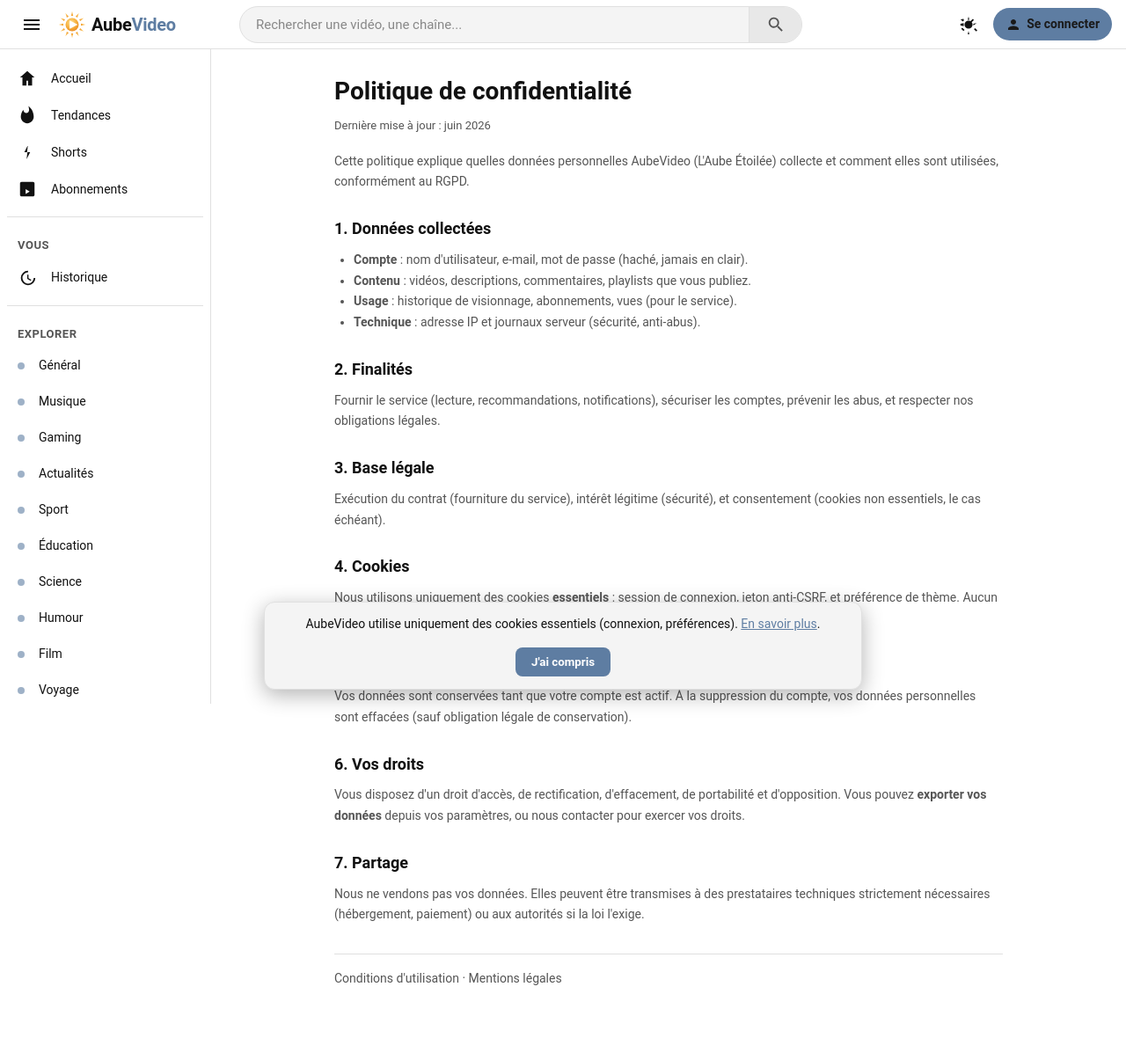
After one commit to Aube2023/AubeVideo, a Flask app: page /confidentialite in a window 1280 px wide. The commit adds this page. Shown: the whole page at 88% size. Run offline with Flask 3, Linux system fonts and the light colour scheme; some libraries are stand-ins or nearby versions.

Commit message:
Pages légales (RGPD) + bandeau cookies
- /conditions, /confidentialite, /mentions-legales (contenu FR adaptable).
- Bandeau de consentement cookies (essentiels uniquement) avec mémorisation.
- Footer dans la sidebar (liens légaux + copyright).
- service worker v8 -> v9 (CSS légal/cookies).

Co-Authored-By: Claude Opus 4.8 (1M context) <noreply@anthropic.com>

```diff
--- a/app.py
+++ b/app.py
@@ -444,6 +444,22 @@ def resend_verification():
             app.logger.exception("Renvoi vérification échoué")
     flash("E-mail de vérification renvoyé.", "success")
     return redirect(request.referrer or url_for("home"))
+
+
+# ---------- Pages légales (RGPD) ----------
+@app.route("/conditions")
+def terms():
+    return render_template("conditions.html")
+
+
+@app.route("/confidentialite")
+def privacy():
+    return render_template("confidentialite.html")
+
+
+@app.route("/mentions-legales")
+def legal_notice():
+    return render_template("mentions_legales.html")
 
 
 @app.route("/login/2fa", methods=["GET", "POST"])
--- a/static/css/v3.css
+++ b/static/css/v3.css
@@ -281,3 +281,36 @@ button:focus-visible, a:focus-visible, input:focus-visible, textarea:focus-visib
   border-radius: 6px; font-weight: 600; cursor: pointer; white-space: nowrap;
 }
 .verify-banner button:hover { background: var(--accent-hover); }
+
+/* ===== Pages légales ===== */
+.legal-page { max-width: 760px; line-height: 1.7; }
+.legal-page h1 { margin-bottom: 4px; }
+.legal-page h2 { margin: 26px 0 8px; font-size: 18px; }
+.legal-page p, .legal-page li { color: var(--text-dim); }
+.legal-page ul { padding-left: 22px; margin: 8px 0; }
+.legal-date { color: var(--text-muted); font-size: 13px; margin-bottom: 18px; }
+.legal-note { font-size: 13px; color: var(--text-muted); font-style: italic; }
+.legal-links { margin-top: 32px; padding-top: 16px; border-top: 1px solid var(--border); }
+
+/* ===== Footer sidebar ===== */
+.sidebar-foot { padding: 14px 12px 24px; font-size: 12px; }
+.sidebar-foot a { display: inline; color: var(--text-muted); margin-right: 10px; line-height: 1.9; }
+.sidebar-foot a:hover { color: var(--text); }
+.sidebar-foot .copy { color: var(--text-muted); margin-top: 8px; }
+
+/* ===== Bandeau cookies ===== */
+.cookie-banner {
+  position: fixed; bottom: 16px; left: 50%; transform: translateX(-50%);
+  max-width: 680px; width: calc(100% - 32px); z-index: 200;
+  display: flex; align-items: center; gap: 16px; flex-wrap: wrap; justify-content: center;
+  background: var(--bg-elev); border: 1px solid var(--border);
+  box-shadow: 0 6px 24px rgba(0,0,0,.3);
+  padding: 14px 18px; border-radius: 12px; font-size: 14px; color: var(--text);
+}
+.cookie-banner a { color: var(--accent); text-decoration: underline; }
+.cookie-banner button {
+  background: var(--accent); color: #fff; border: 0; padding: 9px 18px;
+  border-radius: 8px; font-weight: 600; cursor: pointer; white-space: nowrap;
+}
+.cookie-banner button:hover { background: var(--accent-hover); }
+.cookie-banner[hidden] { display: none; }
--- a/static/service-worker.js
+++ b/static/service-worker.js
@@ -3,7 +3,7 @@
    navigateur => toujours à jour, redirections login/logout OK). Ne met en
    cache que les assets statiques, avec un fallback qui renvoie toujours une
    Response valide (jamais `undefined`). */
-const CACHE = 'aubevideo-v8';
+const CACHE = 'aubevideo-v9';
 const CORE = [
   '/static/css/style.css', '/static/css/v3.css',
   '/static/js/app.js', '/static/js/v3.js',
--- a/templates/base.html
+++ b/templates/base.html
@@ -178,6 +178,13 @@
       </a>
     {% endfor %}
   </nav>
+
+  <div class="sidebar-foot">
+    <a href="{{ url_for('terms') }}">Conditions</a>
+    <a href="{{ url_for('privacy') }}">Confidentialité</a>
+    <a href="{{ url_for('legal_notice') }}">Mentions légales</a>
+    <div class="copy">© 2026 AubeVideo</div>
+  </div>
 </aside>
 
 <main class="main">
@@ -204,6 +211,27 @@
 
 <div id="modalRoot"></div>
 
+<div id="cookieBanner" class="cookie-banner" hidden>
+  <span>AubeVideo utilise uniquement des cookies essentiels (connexion, préférences). <a href="{{ url_for('privacy') }}">En savoir plus</a>.</span>
+  <button id="cookieAccept">J'ai compris</button>
+</div>
+<script>
+(function(){
+  try {
+    if (!localStorage.getItem('aube-cookie-consent')) {
+      var b = document.getElementById('cookieBanner');
+      if (b) {
+        b.hidden = false;
+        document.getElementById('cookieAccept').addEventListener('click', function(){
+          try { localStorage.setItem('aube-cookie-consent','1'); } catch(_){}
+          b.hidden = true;
+        });
+      }
+    }
+  } catch(_){}
+})();
+</script>
+
 <script src="{{ url_for('static', filename='js/app.js') }}"></script>
 <script src="{{ url_for('static', filename='js/v3.js') }}"></script>
 <script>
--- /dev/null
+++ b/templates/confidentialite.html
@@ -0,0 +1,49 @@
+{% extends "base.html" %}
+{% block title %}Confidentialité — AubeVideo{% endblock %}
+{% block content %}
+<div class="container-narrow legal-page">
+  <h1>Politique de confidentialité</h1>
+  <p class="legal-date">Dernière mise à jour : juin 2026</p>
+
+  <p>Cette politique explique quelles données personnelles AubeVideo (L'Aube Étoilée)
+  collecte et comment elles sont utilisées, conformément au RGPD.</p>
+
+  <h2>1. Données collectées</h2>
+  <ul>
+    <li><strong>Compte</strong> : nom d'utilisateur, e-mail, mot de passe (haché, jamais en clair).</li>
+    <li><strong>Contenu</strong> : vidéos, descriptions, commentaires, playlists que vous publiez.</li>
+    <li><strong>Usage</strong> : historique de visionnage, abonnements, vues (pour le service).</li>
+    <li><strong>Technique</strong> : adresse IP et journaux serveur (sécurité, anti-abus).</li>
+  </ul>
+
+  <h2>2. Finalités</h2>
+  <p>Fournir le service (lecture, recommandations, notifications), sécuriser les comptes,
+  prévenir les abus, et respecter nos obligations légales.</p>
+
+  <h2>3. Base légale</h2>
+  <p>Exécution du contrat (fourniture du service), intérêt légitime (sécurité), et
+  consentement (cookies non essentiels, le cas échéant).</p>
+
+  <h2>4. Cookies</h2>
+  <p>Nous utilisons uniquement des cookies <strong>essentiels</strong> : session de
+  connexion, jeton anti-CSRF, et préférence de thème. Aucun cookie publicitaire ni
+  traceur tiers.</p>
+
+  <h2>5. Conservation</h2>
+  <p>Vos données sont conservées tant que votre compte est actif. À la suppression du
+  compte, vos données personnelles sont effacées (sauf obligation légale de conservation).</p>
+
+  <h2>6. Vos droits</h2>
+  <p>Vous disposez d'un droit d'accès, de rectification, d'effacement, de portabilité et
+  d'opposition. Vous pouvez <strong>exporter vos données</strong> depuis vos paramètres,
+  ou nous contacter pour exercer vos droits.</p>
+
+  <h2>7. Partage</h2>
+  <p>Nous ne vendons pas vos données. Elles peuvent être transmises à des prestataires
+  techniques strictement nécessaires (hébergement, paiement) ou aux autorités si la loi
+  l'exige.</p>
+
+  <p class="legal-links"><a href="{{ url_for('terms') }}">Conditions d'utilisation</a> ·
+  <a href="{{ url_for('legal_notice') }}">Mentions légales</a></p>
+</div>
+{% endblock %}
```
Also changed, not shown: templates/conditions.html (added, +45 -0 lines), templates/mentions_legales.html (added, +29 -0 lines).
